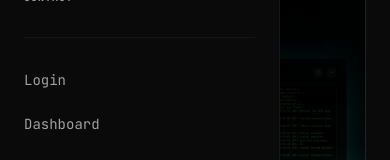
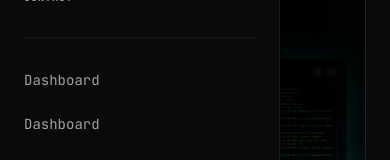
Before and after one commit to arwan-d3v/modern-arwan, a Next.js app: page / in a window 390 px wide. Both pictures are taken after a click on the button 35 px from the left and 32 px from the top of the page. Shown: the part 301-461 px from the top of the page. Built offline with nearby package versions, Linux system fonts and the light colour scheme; no server answers; the database is empty.

Commit message:
Bypass auth and role checks for public testing, direct login to dashboard

```diff
--- a/src/components/Navbar.tsx
+++ b/src/components/Navbar.tsx
@@ -133,8 +133,8 @@ export default function Navbar() {
             </div>
           ) : (
             <Link
-              href="/login"
-              className={`p-2 dark:hover:bg-white/5 hover:bg-black/5 transition-colors group ${pathname === '/login' ? 'text-accent-cyan' : 'text-text-secondary'}`}
+              href="/dashboard"
+              className={`p-2 dark:hover:bg-white/5 hover:bg-black/5 transition-colors group ${pathname === '/dashboard' ? 'text-accent-cyan' : 'text-text-secondary'}`}
               title="SECURE_ACCESS"
             >
               <Lock size={18} className="group-hover:scale-110 transition-transform" />
@@ -186,8 +186,8 @@ export default function Navbar() {
                   Profile
                 </Link>
               ) : (
-                <Link href="/login" onClick={() => setMenuOpen(false)} className="text-sm font-mono text-text-secondary hover:text-accent-cyan">
-                  Login
+                <Link href="/dashboard" onClick={() => setMenuOpen(false)} className="text-sm font-mono text-text-secondary hover:text-accent-cyan">
+                  Dashboard
                 </Link>
               )}
               <Link href="/dashboard" onClick={() => setMenuOpen(false)} className="text-sm font-mono text-text-secondary hover:text-accent-cyan">
--- a/src/components/ProtectedRoute.tsx
+++ b/src/components/ProtectedRoute.tsx
@@ -14,9 +14,9 @@ export default function ProtectedRoute({ children }: { children: React.ReactNode
   const router = useRouter();
 
   useEffect(() => {
-    // Dev bypass
-    if (!process.env.NEXT_PUBLIC_FIREBASE_API_KEY) {
-      console.warn("Auth bypass active (missing API Key)");
+    // Dev bypass (forced for online testing)
+    if (true) {
+      console.warn("Auth bypass active (forced)");
       setTimeout(() => {
         setLoading(false);
         setShowChildren(true);
--- a/src/components/RoleGuard.tsx
+++ b/src/components/RoleGuard.tsx
@@ -25,7 +25,7 @@ export default function RoleGuard({ children, allowedRoles }: RoleGuardProps) {
   useEffect(() => {
     if (loading) return;
 
-    if (isDevBypass) {
+    if (true || isDevBypass) {
       toast.info('DEV_MODE', 'Bypassing auth rules');
       setTimeout(() => setShowChildren(true), 600);
       return;
```
